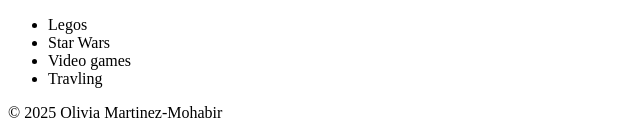
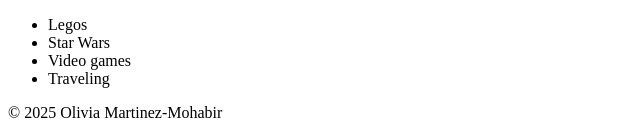
Before and after one commit to Sinxohh/Portfolio, a plain HTML site: page Olivia/myportfolio.html in a window 1280 px wide. Shown: the part 1468-1603 px from the top of the page, 0-640 px from the left. Drawn offline with Linux system fonts and the light colour scheme.

Commit message:
Update myportfolio.html

```diff
--- a/Olivia/myportfolio.html
+++ b/Olivia/myportfolio.html
@@ -40,7 +40,7 @@
         <li>Legos</li>
         <li>Star Wars</li>
         <li>Video games</li>
-        <li>Travling</li>
+        <li>Traveling</li>
       </ul>
     </section>
 
```
